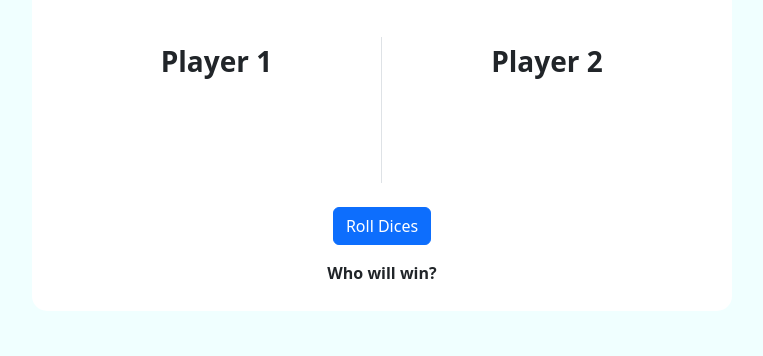
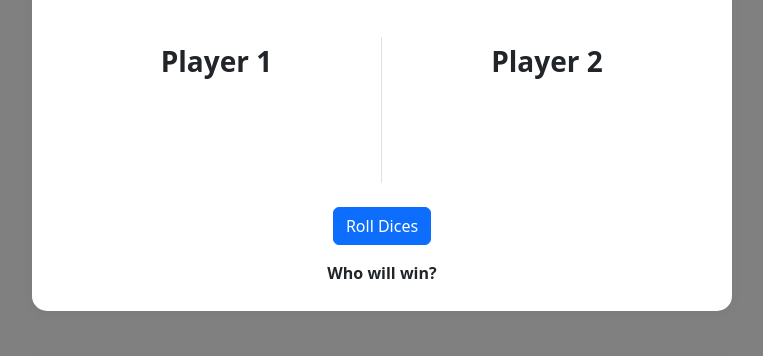
Before and after one commit to EmanuelaPau/js-mail-dadi, a plain HTML site: page index.html in a window 1280 px wide. Shown: the part 173-529 px from the top of the page, without its empty margins (258-1021 px from the left). Drawn offline with nearby package versions, Linux system fonts and the light colour scheme.

Commit message:
Add body background color and shadows

```diff
--- a/style/style.css
+++ b/style/style.css
@@ -1,5 +1,5 @@
 body {
-    background-color: azure;
+    background-color: grey;
 }
 
 .app-container {
@@ -20,6 +20,7 @@ body {
     padding: 10px 20px;
     background-color: white;
     border-radius: 15px;
+    box-shadow: rgba(99, 99, 99, 0.2) 0px 2px 8px 0px;
 }
 
 .img-container {
```
